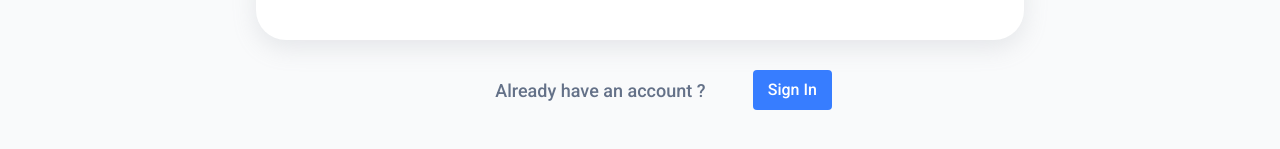
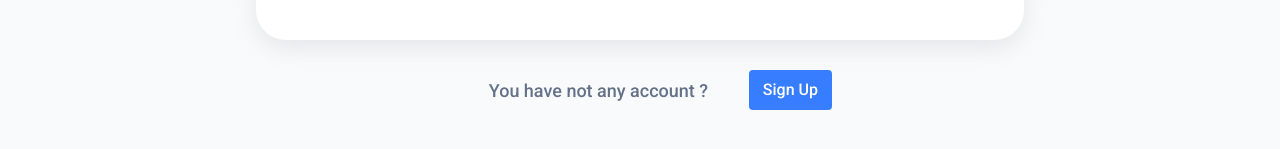
Before and after one commit to Ligmawhat/msh-FRONT, a React (Create React App) app: page /login in a window 1280 px wide. Shown: the part 569-718 px from the top of the page. Built offline with nearby package versions, Linux system fonts and the light colour scheme.

Commit message:
fix button wrap

```diff
--- a/src/components/common/Button/Button.scss
+++ b/src/components/common/Button/Button.scss
@@ -13,6 +13,7 @@
   color: $--white;
   transition: $--transition;
   width: 100%;
+  white-space: nowrap;
 
   &:hover {
     transition: $--transition;
--- a/src/pages/AuthorizationPage/AuthorizationPage.tsx
+++ b/src/pages/AuthorizationPage/AuthorizationPage.tsx
@@ -42,9 +42,11 @@ const AuthorizationPage = () => {
         <Button text={"Sign In"} onClick={() => null} />
       </div>
       <div className="authorization__bottom">
-        <div className="authorization__subtitle">Already have an account ?</div>
+        <div className="authorization__subtitle">
+          You have not any account ?
+        </div>
         <div className="authorization__alter">
-          <Button text={"Sign In"} onClick={() => navigate("/login")} />
+          <Button text={"Sign Up"} onClick={() => navigate("/register")} />
         </div>
       </div>
     </div>
```
